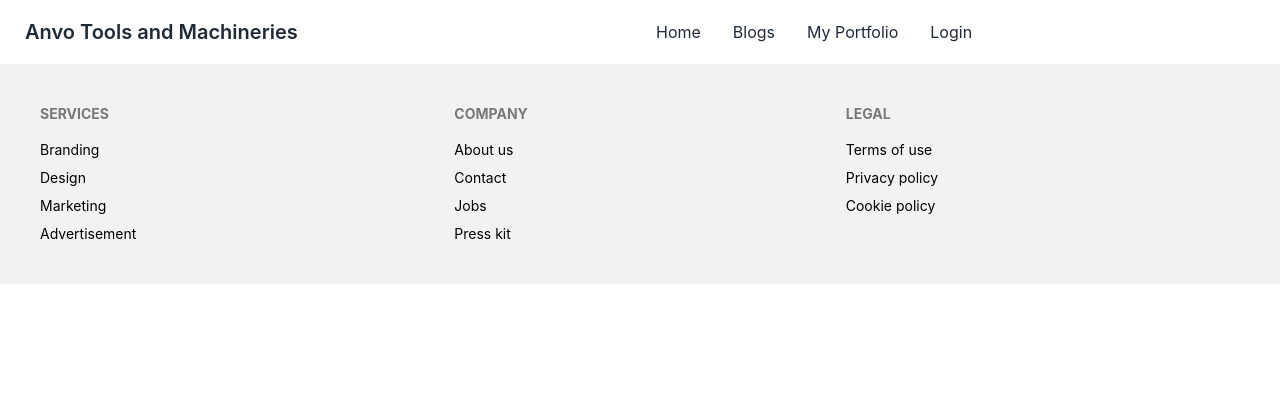
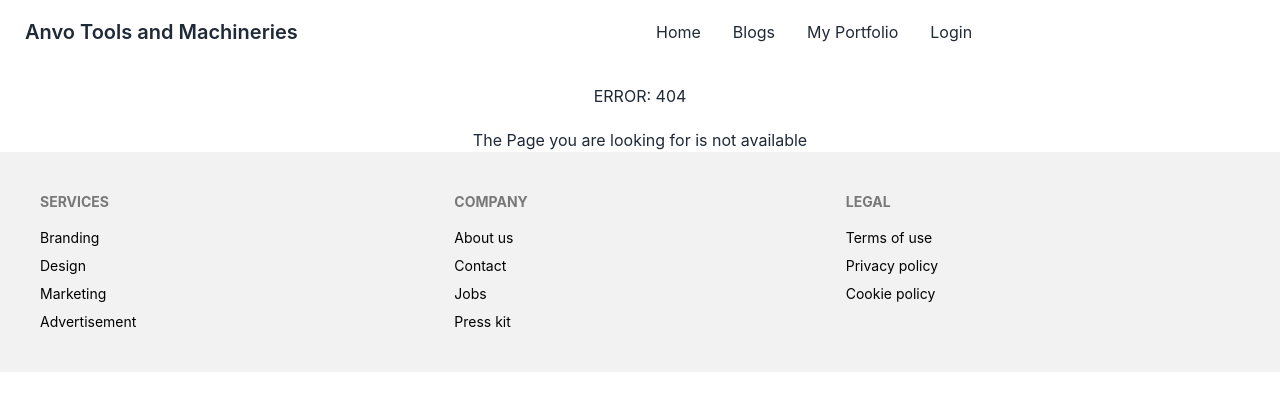
Before and after one commit to shuvo-99/Website-12-Manufractturer-Website-Clienr-Side, a React (Create React App) app: page /tool/1 in a window 1280 px wide. Shown: the top 410 px of the page. Built offline with nearby package versions, Linux system fonts and the light colour scheme; no server answers.

Commit message:
not found page

```diff
--- a/src/App.js
+++ b/src/App.js
@@ -9,6 +9,7 @@ import Home from "./Pages/Home/Home/Home";
 import Register from "./Pages/Login/Register/Register";
 import Dashboard from "./Pages/Dashboard/Dashboard";
 import RequireAuth from "./Pages/Login/RequiredAuth/RequiredAuth";
+import NotFound from "./Pages/Shared/NotFound/NotFound";
 
 function App() {
   return (
@@ -28,6 +29,7 @@ function App() {
             </RequireAuth>
           }
         ></Route>
+        <Route path="*" element={<NotFound></NotFound>}></Route>
       </Routes>
       <Footer></Footer>
     </div>
--- /dev/null
+++ b/src/Pages/Shared/NotFound/NotFound.js
@@ -0,0 +1,15 @@
+import React from "react";
+
+const NotFound = () => {
+  return (
+    <div>
+      <h1 className="text-danger text-center m-5">ERROR: 404</h1>
+      <h2 className=" text-center">
+        {" "}
+        The Page you are looking for is not available
+      </h2>
+    </div>
+  );
+};
+
+export default NotFound;
```
